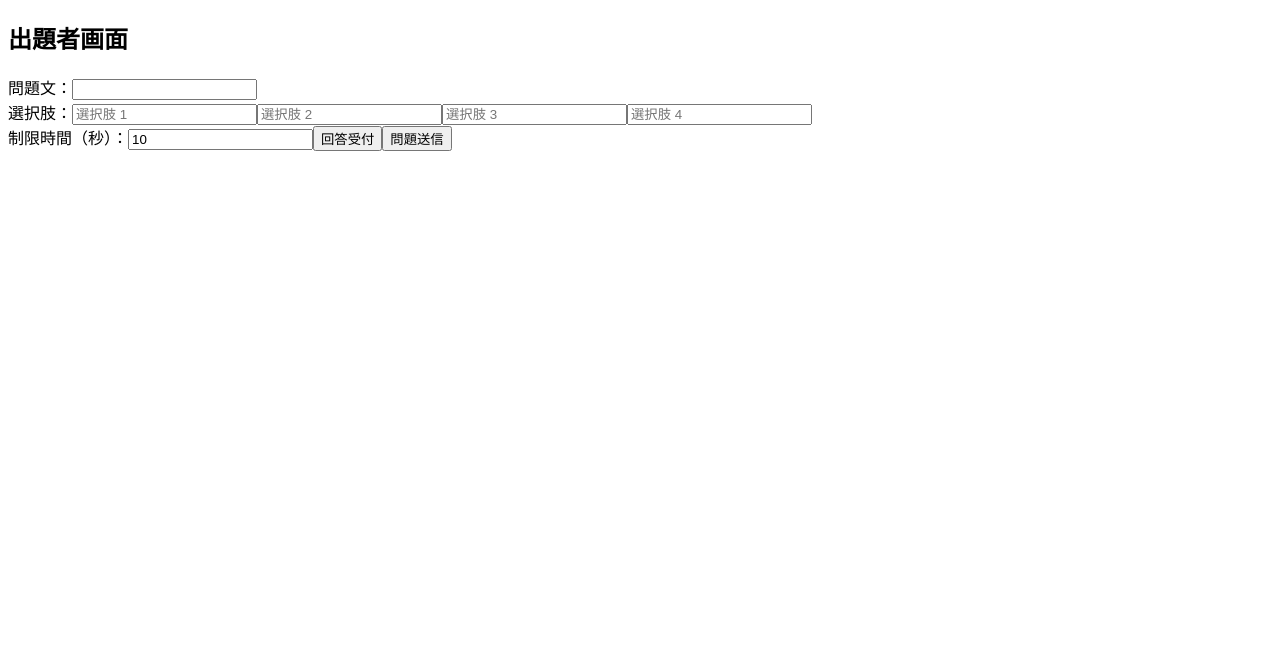
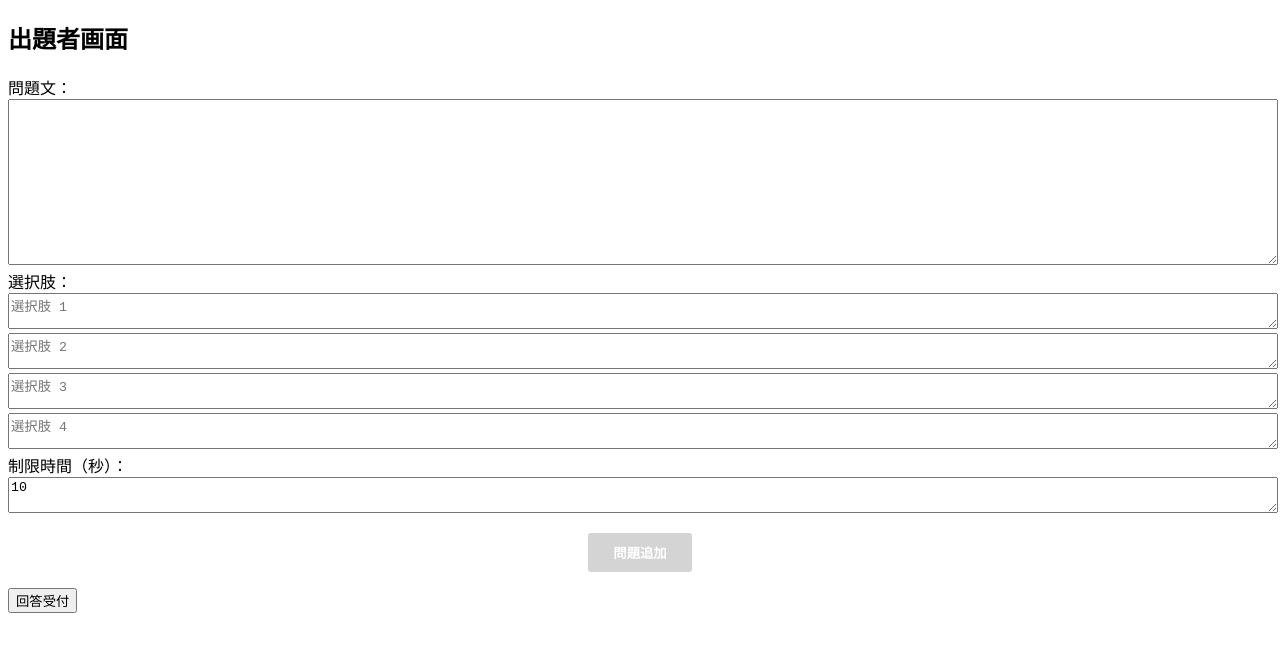
Before and after one commit to kutanitakuya/quiz-app-github, a Next.js app: page /host in a window 1280 px wide. Shown: the top 652 px of the page. Built offline with nearby package versions, Linux system fonts and the light colour scheme; no server answers.

Commit message:
20250523更新

```diff
--- /dev/null
+++ b/app/global.css
@@ -0,0 +1,3 @@
+@tailwind base;
+@tailwind components;
+@tailwind utilities;
--- /dev/null
+++ b/app/host/page.css
@@ -0,0 +1,33 @@
+.aiueo {
+    height: 10rem;
+    color: red;
+}
+
+.button005 {
+    border-radius: 3px;
+    position: relative;
+    display: flex;
+    justify-content: space-around;
+    align-items: center;
+    margin: 0 auto;
+    max-width: 220px;
+    padding: 10px 25px;
+    color: #FFF;
+    transition: 0.3s ease-in-out;
+    font-weight: 600;
+    background: rgb(149,202,252);
+    background: linear-gradient(270deg, rgba(149,202,252,1) 0%, rgba(107,182,255,1) 100%);
+    border: none;
+    opacity: 1;
+}
+.button005:hover {
+    cursor: pointer;
+    background: rgb(117,188,255);
+    background: linear-gradient(270deg, rgba(117,188,255,1) 0%, rgba(62,159,252,1) 100%);
+}
+
+.button005:disabled {
+  opacity: 0.5;
+  background: rgb(170, 170, 170);
+  cursor: not-allowed;
+}
--- a/app/host/page.tsx
+++ b/app/host/page.tsx
@@ -2,6 +2,7 @@
 import React, { useState } from "react";
 import { db } from "@/src/lib/firebase";
 import { doc, setDoc, serverTimestamp, collection, deleteDoc, getDocs, addDoc } from "firebase/firestore";
+import './page.css';
 
 const Host: React.FC = () => {
   const [question, setQuestion] = useState("");
@@ -13,6 +14,13 @@ const Host: React.FC = () => {
     newChoices[index] = value;
     setChoices(newChoices);
   };
+
+  // フォームが未入力かどうかをチェック
+  // 問題文, 選択肢, 制限時間 のいずれかが空の場合は true を返し、問題送信ボタンを押せないようにする。
+  const isFormIncomplete =
+  question.trim() === "" ||
+  choices.some((choice) => choice.trim() === "") ||
+  !duration || isNaN(duration);
 
   const handleSubmit = async () => {
     const currentQuestionRef = doc(db, "quiz", "currentQuestion");
@@ -52,26 +60,24 @@ const Host: React.FC = () => {
   };
 
   return (
-    <div className="max-w-md mx-auto p-4 bg-white rounded shadow">
-      <h2 className="text-xl font-bold mb-4">出題者画面</h2>
+    <div className="">
+      <h2 className="">出題者画面</h2>
 
       <label className="block mb-2">
         問題文：
-        <input
-          type="text"
-          className="w-full border p-2 rounded mt-1"
+        <textarea
+          className="w-full aiueo"
           value={question}
           onChange={(e) => setQuestion(e.target.value)}
         />
       </label>
 
-      <div className="mb-4">
+      <div className="">
         選択肢：
         {choices.map((choice, idx) => (
-          <input
+          <textarea
             key={idx}
-            type="text"
-            className="w-full border p-2 rounded mt-1 mb-1"
+            className="w-full"
             placeholder={`選択肢 ${idx + 1}`}
             value={choice}
             onChange={(e) => handleChoiceChange(idx, e.target.value)}
@@ -79,28 +85,31 @@ const Host: React.FC = () => {
         ))}
       </div>
 
-      <label className="block mb-4">
+      <label className="">
         制限時間（秒）：
-        <input
-          type="number"
-          className="w-full border p-2 rounded mt-1"
+        <textarea
+          className="w-full"
           value={duration}
           onChange={(e) => setDuration(Number(e.target.value))}
         />
       </label>
 
+
+        <p></p>
+      <button
+        onClick={addQuestion}
+        className="button005"
+        disabled={isFormIncomplete}
+      >
+        問題追加
+      </button>
+      <p></p>
+
       <button
         onClick={handleSubmit}
-        className="bg-blue-500 text-white px-4 py-2 rounded hover:bg-blue-600"
+        className=""
       >
         回答受付
-      </button>
-
-      <button
-        onClick={addQuestion}
-        className="bg-blue-500 text-white px-4 py-2 rounded hover:bg-blue-600"
-      >
-        問題送信
       </button>
     </div>
   );
--- a/app/layout.tsx
+++ b/app/layout.tsx
@@ -1,5 +1,5 @@
 // app/layout.tsx
-// import './globals.css';
+import './global.css';
 import type { Metadata } from 'next';
 
 export const metadata: Metadata = {
--- a/package.json
+++ b/package.json
@@ -20,7 +20,9 @@
     "@types/node": "^20",
     "@types/react": "^19",
     "@types/react-dom": "^19",
-    "tailwindcss": "^4",
+    "autoprefixer": "^10.4.21",
+    "postcss": "^8.5.3",
+    "tailwindcss": "^4.1.7",
     "typescript": "^5"
   }
 }
```
Also changed, not shown: 1 other file (tests, documents, lock files or other folders).
